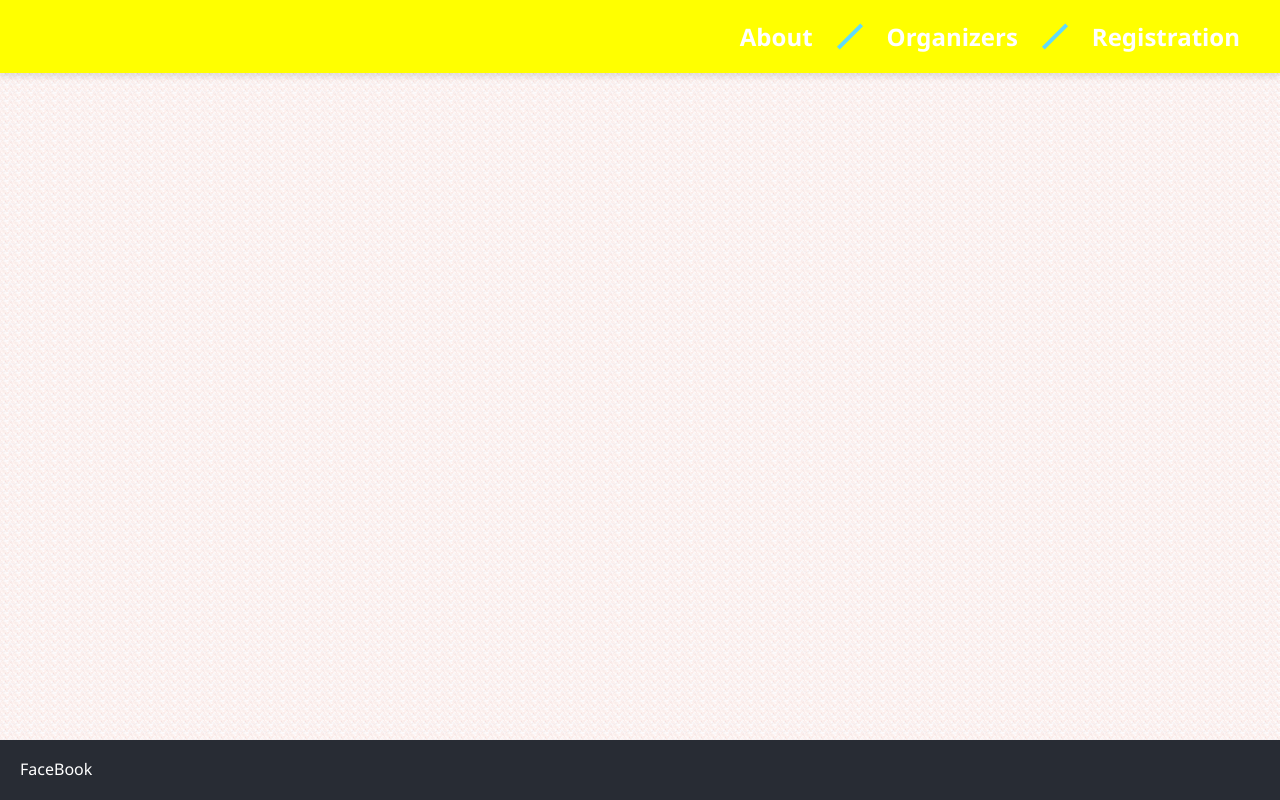
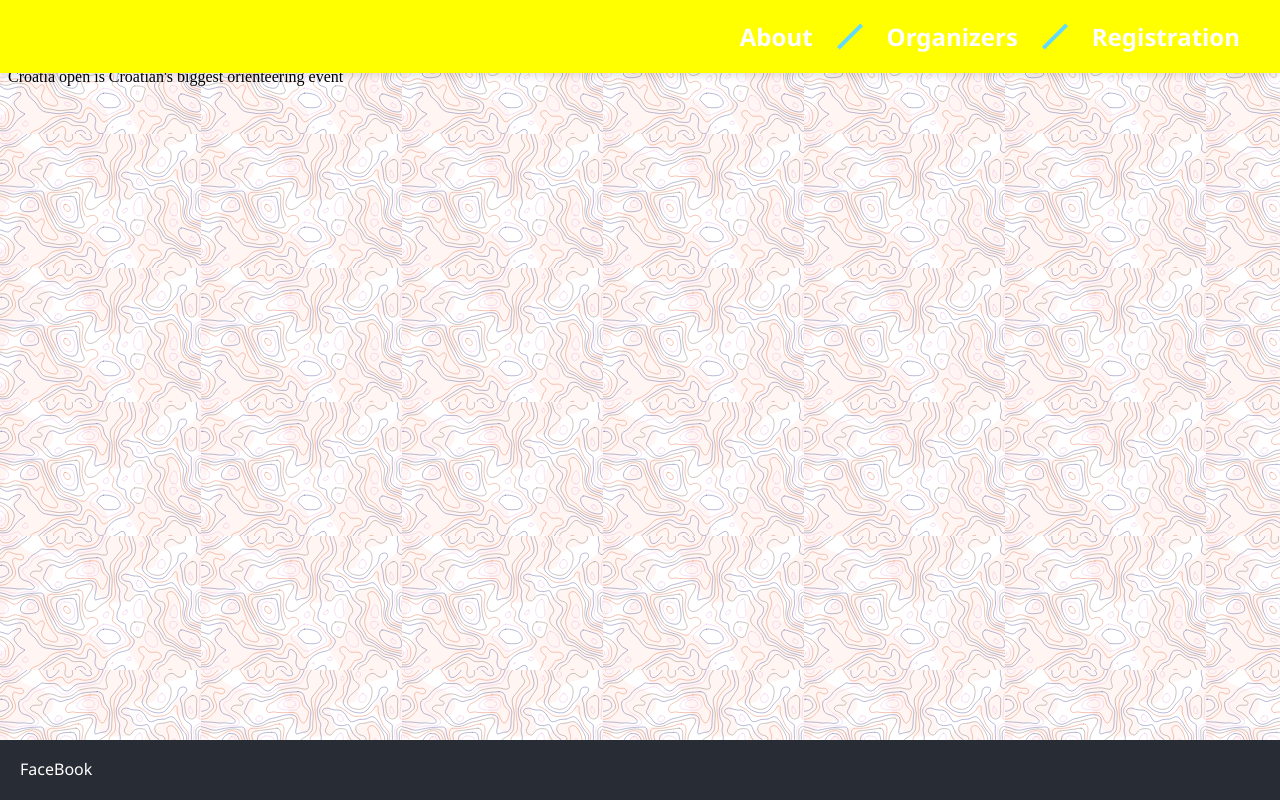
Before and after one commit to Aranykacsa/croatia-open-web, a SvelteKit app: page /about in a window 1280 px wide. Built offline with nearby package versions, Linux system fonts and the light colour scheme.

Commit message:
mod(about): added small amount of info

```diff
--- /dev/null
+++ b/src/lib/content/about.json
@@ -0,0 +1,5 @@
+{
+  "title": "Croatia open is Croatian's biggest orienteering event",
+  "email": "risdelnice@gmail.com",
+  "address": "RAdićeva 1, Delnice, Croatia"
+}
--- a/src/routes/about/+page.svelte
+++ b/src/routes/about/+page.svelte
@@ -2,19 +2,21 @@
     import Header from "$lib/components/Header.svelte";
     import Footer from "$lib/components/Footer.svelte";
     // import Compass from "$lib/components/Compass.svelte";
+    import about from "$lib/content/about.json"
 
-    type NewsData = {
-        title: string;
-        description: string;
-        imgUrl?: string;
-        date: string;
-    };
-
+    let info: {
+        title: string,
+        email: string,
+        address: string,
+    } = about
 </script>
 
 
 <div class="fixed-header">
     <Header/>
+</div>
+<div class="content">
+    {@html info.title}
 </div>
 
 <div class="fixed-footer">
```
